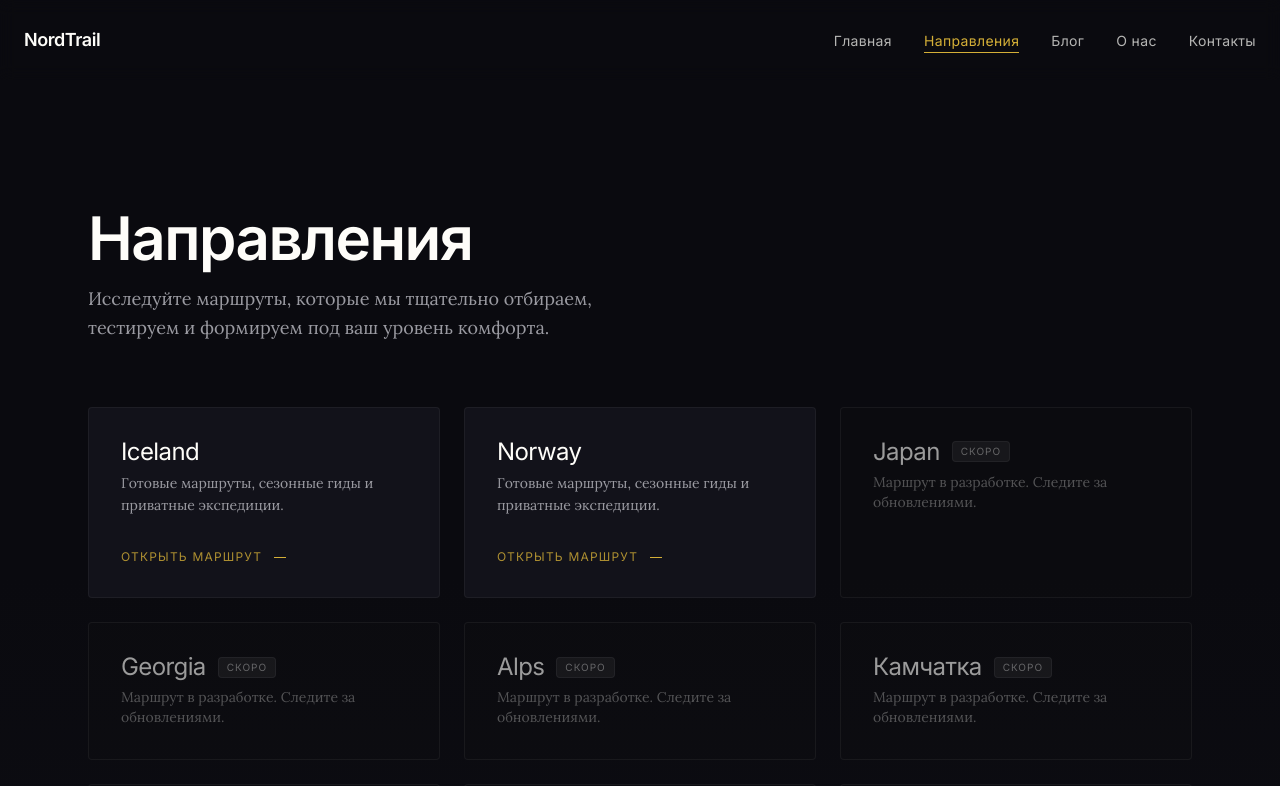
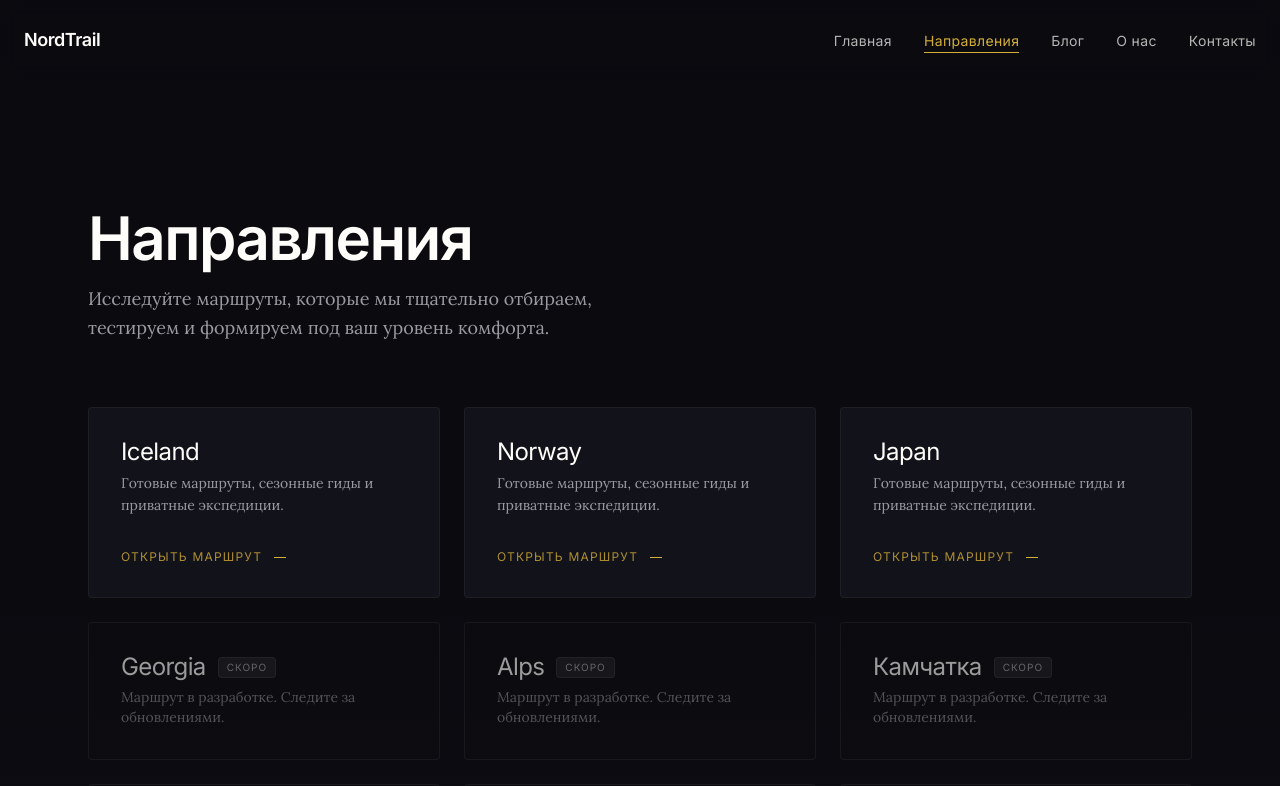
Before and after one commit to melkorp/NordTrail-Travel, a Next.js app: page /destinations in a window 1280 px wide. Shown: the top 786 px of the page. Built offline with nearby package versions, Linux system fonts and the light colour scheme.

Commit message:
Добавлено направление Japan

```diff
--- a/src/app/destinations/[slug]/page.tsx
+++ b/src/app/destinations/[slug]/page.tsx
@@ -114,6 +114,74 @@ const destinations: Destination[] = [
         question: "Нужна ли машина в Norway?",
         answer:
           "Для фьордов и Лофотенских островов — практически обязательно. Аренда от €80 в день, обязательны winter tires в зимний период. Альтернатива — приватные трансферы или комбинация поездов и паромов.",
+      },
+    ],
+  },
+
+  {
+    slug: "japan",
+    name: "Япония",
+    h1: "Путешествие в Japan: от мегаполисов до северных онсэнов",
+    quickAnswer:
+      "Japan — одно из самых многослойных travel-направлений мира, где ультрасовременные мегаполисы соседствуют с горными онсэнами, alpine-маршрутами и северными регионами без туристических толп. Страна подходит как для luxury travel, так и для самостоятельных railway-путешествий через Tokyo, Kyoto, Hokkaido и Tohoku.",
+    bestSeason:
+      "Март–апрель (сакура), Октябрь–ноябрь (осень), Декабрь–февраль (зима и онсэны)",
+    budget: "средний",
+    difficulty: "среднее",
+    forKids: true,
+    safety: 5,
+    sections: [
+      {
+        title: "Tokyo и Kyoto: две стороны Japan",
+        content:
+          "Tokyo остаётся главным входом в современную Japan — город сочетает архитектуру будущего, premium shopping, минималистичные районы Shibuya, Ginza, Asakusa и Shinjuku. Особенно подходит для luxury travel, gastronomy и city photography. Kyoto раскрывает противоположную сторону Japan: древние храмы, ryokan culture, bamboo forests и tea districts. Именно контраст Tokyo и Kyoto формирует базовое понимание страны.",
+      },
+      {
+        title: "Hokkaido и Tohoku: северная Japan без толп",
+        content:
+          "Север Japan — одна из самых недооценённых частей страны. Hokkaido и Tohoku предлагают winter landscapes, вулканические онсэны и railway-маршруты без перегруженных туристических потоков. Главные точки: Sapporo, Noboribetsu, Aomori, Ginzan Onsen и Lake Toya. Лучший сезон: декабрь–февраль для winter travel, октябрь — для autumn foliage. Именно северная Japan создаёт атмосферу slow expedition travel, почти исчезнувшую в популярных азиатских направлениях.",
+      },
+      {
+        title: "Онсэны и японские Альпы",
+        content:
+          "Onsen culture — центральная часть путешествия по Japan. Горячие источники воспринимаются не как spa-формат, а как часть повседневной северной эстетики. Лучшие регионы: Hakone, Kusatsu, Noboribetsu и Japanese Alps. Главные hiking-маршруты: Kamikochi, Tateyama Kurobe и Takayama region. Летом регион подходит для trekking, зимой — для alpine snow travel.",
+      },
+      {
+        title: "Japan Rail Pass и транспорт",
+        content:
+          "Japan Rail Pass остаётся одним из лучших способов перемещения по стране: доступ к shinkansen, быстрые long-distance routes и снижение расходов на intercity travel. Оптимальный маршрут: Tokyo → Kyoto → Alps → Hokkaido. Даже сами поездки на shinkansen становятся частью premium travel experience Japan.",
+      },
+      {
+        title: "Сколько стоит путешествие по Japan",
+        content:
+          "Средние расходы: capsule hotel €35–60, standard hotel €120–220, premium ryokan €350–900, ресторан €15–60, Japan Rail Pass от €320. Наиболее дорогие сезоны — sakura season, Golden Week и новогодние праздники. Для budget travel выгоднее путешествовать в ноябре и феврале. Комфортный маршрут обычно требует €180–350 в день.",
+      },
+    ],
+    faq: [
+      {
+        question: "Когда лучше ехать в Japan?",
+        answer:
+          "Весна (март–апрель) — для сакуры, осень (октябрь–ноябрь) — для mountain landscapes и красных лесов, зима (декабрь–февраль) — для Hokkaido, снежных онсэнов и winter travel. Для budget-маршрутов оптимальны ноябрь и февраль.",
+      },
+      {
+        question: "Подходит ли Japan для solo travel?",
+        answer:
+          "Да. Это одно из самых безопасных направлений мира. Развитая инфраструктура, пунктуальный транспорт и культура уважения к личному пространству делают Japan идеальной страной для одиночных путешествий.",
+      },
+      {
+        question: "Нужен ли Japan Rail Pass?",
+        answer:
+          "Для длинных маршрутов между регионами — практически обязательно. Особенно выгоден при маршруте Tokyo → Kyoto → Hokkaido. Покупать нужно до въезда в страну.",
+      },
+      {
+        question: "Где лучше увидеть традиционную Japan?",
+        answer:
+          "Kyoto — главная точка для храмов и ryokan culture. Tohoku и mountain villages Japanese Alps предлагают более аутентичный и менее туристический опыт традиционной Japan.",
+      },
+      {
+        question: "Сколько стоит поездка в Japan?",
+        answer:
+          "Комфортный маршрут обычно требует €180–350 в день. Budget-формат с capsule hotels и локальной едой — от €120 в день. Самые дорогие периоды: sakura season (конец марта — начало апреля) и Golden Week (начало мая).",
       },
     ],
   },
--- a/src/app/destinations/page.tsx
+++ b/src/app/destinations/page.tsx
@@ -21,7 +21,7 @@ const reveal = {
 const destinations = [
   { name: "Iceland", slug: "iceland", isReady: true },
   { name: "Norway", slug: "norway", isReady: true },
-  { name: "Japan", slug: "japan", isReady: false },
+  { name: "Japan", slug: "japan", isReady: true },
   { name: "Georgia", slug: "georgia", isReady: false },
   { name: "Alps", slug: "alps", isReady: false },
   { name: "Камчатка", slug: "kamchatka", isReady: false },
```
